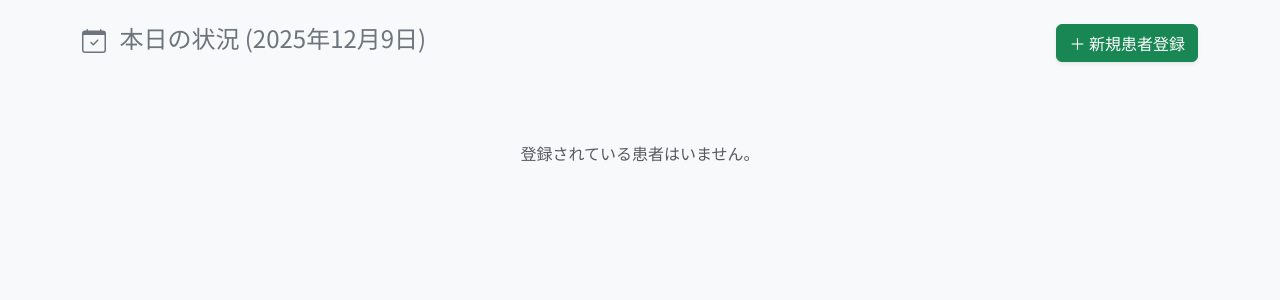
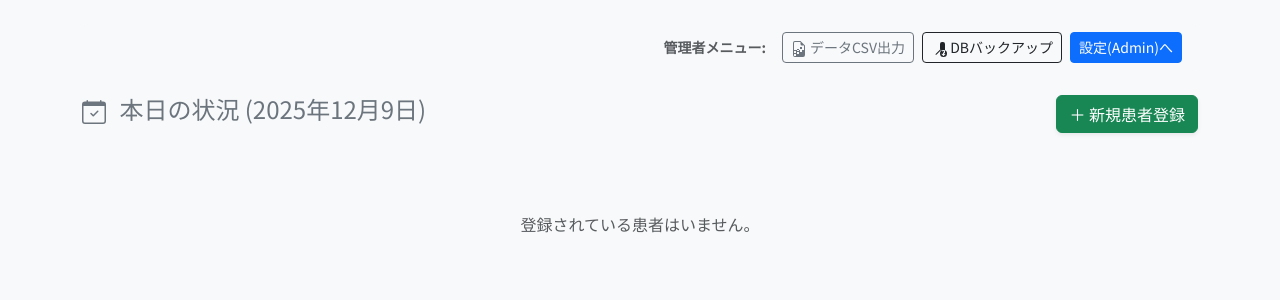
Before and after one commit to kasadera-creator/rTMS, a Django app: page /app/dashboard/ in a window 1280 px wide. Shown: the part 56-356 px from the top of the page. Run offline with Django 5.2, Linux system fonts and the light colour scheme; the visitor is signed in with stand-in values (Sample User, id 1); data that the repository does not hold is empty.

Commit message:
update UI

```diff
--- a/config/settings.py
+++ b/config/settings.py
@@ -130,7 +130,9 @@ JAZZMIN_SETTINGS = {
     "site_title": "rTMS Record DB",
     "site_header": "rTMS 実施記録",
     "welcome_sign": "rTMS 実施記録システムへようこそ",
-    "copyright": "Kasadera Creator",
+    "copyright": "笠寺精治寮病院 SE室",
+    "site_url": "/app/dashboard/",
+    "site_logo_classes": "btn btn-circle",
 }
 
 # ログインしていない時に飛ばされる先（管理画面のログインページを利用）
--- a/rtms_app/templates/rtms_app/dashboard.html
+++ b/rtms_app/templates/rtms_app/dashboard.html
@@ -26,6 +26,28 @@
 </nav>
 
 <div class="container">
+	{% if user.is_staff %}
+    <div class="row mb-4">
+        <div class="col-12">
+            <div class="card bg-light border-0">
+                <div class="card-body py-2 d-flex justify-content-end align-items-center gap-2">
+                    <span class="text-muted small fw-bold me-2">管理者メニュー:</span>
+                    <a href="/app/export/csv/" class="btn btn-sm btn-outline-secondary">
+                        <svg xmlns="http://www.w3.org/2000/svg" width="16" height="16" fill="currentColor" class="bi bi-file-earmark-spreadsheet" viewBox="0 0 16 16"><path d="M14 14V4.5L9.5 0H4a2 2 0 0 0-2 2v12a2 2 0 0 0 2 2h8a2 2 0 0 0 2-2zM9.5 3A1.5 1.5 0 0 0 11 4.5h2V9H3V2a1 1 0 0 1 1-1h5.5v2zM3 12v-2h2v2H3zm0 1h2v2H3v-2zm3-3v-2h2v2H6zm0 1h2v2H6v-2zm3-3v-2h2v2H9zm0 1h2v2H9v-2z"/></svg>
+                        データCSV出力
+                    </a>
+                    <a href="/app/backup/db/" class="btn btn-sm btn-outline-dark">
+                        <svg xmlns="http://www.w3.org/2000/svg" width="16" height="16" fill="currentColor" class="bi bi-database-down" viewBox="0 0 16 16"><path d="M12.5 9a3.5 3.5 0 1 1 0 7 3.5 3.5 0 0 1 0-7Zm.354 5.854 1.5-1.5a.5.5 0 0 0-.708-.708l-.646.647V10.5a.5.5 0 0 0-1 0v2.793l-.646-.647a.5.5 0 0 0-.708.708l1.5 1.5a.5.5 0 0 0 .708 0ZM11 1a2 2 0 0 0-2 2v4.793l5 5V3a2 2 0 0 0-2-2h-1Z"/><path d="M11.354 6.964a.5.5 0 0 0-.708 0l-6 6a.5.5 0 0 0 .708.708l6-6a.5.5 0 0 0 0-.708Z"/></svg>
+                        DBバックアップ
+                    </a>
+                    <a href="/admin/" class="btn btn-sm btn-primary">
+                        設定(Admin)へ
+                    </a>
+                </div>
+            </div>
+        </div>
+    </div>
+    {% endif %}
     <div class="row mb-4">
         <div class="col-md-8">
             <h4 class="mb-3 text-secondary">
--- a/rtms_app/urls.py
+++ b/rtms_app/urls.py
@@ -3,4 +3,6 @@ from . import views
 
 urlpatterns = [
     path('dashboard/', views.dashboard_view, name='dashboard'),
+    path('export/csv/', views.export_treatment_csv, name='export_csv'),
+    path('backup/db/', views.download_db, name='download_db'),
 ]
--- a/rtms_app/views.py
+++ b/rtms_app/views.py
@@ -3,6 +3,10 @@ from django.contrib.auth.decorators import login_required
 from django.utils import timezone
 from datetime import timedelta
 from .models import Patient, TreatmentSession
+import csv
+from django.http import HttpResponse, FileResponse
+from django.conf import settings
+import os
 
 @login_required
 def dashboard_view(request):
@@ -74,3 +78,43 @@ def dashboard_view(request):
         'today': today,
     }
     return render(request, 'rtms_app/dashboard.html', context)
+
+@login_required
+def export_treatment_csv(request):
+    """治療記録をCSVで出力（研究用）"""
+    response = HttpResponse(content_type='text/csv; charset=utf-8-sig') # Excelで文字化けしないおまじない
+    response['Content-Disposition'] = 'attachment; filename="treatment_data.csv"'
+
+    writer = csv.writer(response)
+    # ヘッダー
+    writer.writerow(['ID', 'Patient Name', 'Date', 'MT(%)', 'Intensity(%)', 'Pulses', 'Safety(Sleep)', 'Adverse Events'])
+
+    # データ行
+    treatments = TreatmentSession.objects.all().select_related('patient').order_by('date')
+    for t in treatments:
+        # 有害事象JSONを文字列化して格納
+        adverse_str = str(t.adverse_events) if t.adverse_events else ""
+
+        writer.writerow([
+            t.patient.card_id,
+            t.patient.name,
+            t.date.strftime('%Y-%m-%d %H:%M'),
+            t.motor_threshold,
+            t.intensity,
+            t.total_pulses,
+            'OK' if t.safety_sleep else 'NG',
+            adverse_str
+        ])
+    return response
+
+@login_required
+def download_db(request):
+    """現在のSQLiteデータベースファイルをダウンロード（簡易バックアップ）"""
+    if not request.user.is_superuser:
+        return HttpResponse("管理者のみ実行可能です", status=403)
+
+    db_path = settings.DATABASES['default']['NAME']
+    if os.path.exists(db_path):
+        return FileResponse(open(db_path, 'rb'), as_attachment=True, filename='db.sqlite3')
+    else:
+        return HttpResponse("DBファイルが見つかりません", status=404)
```
